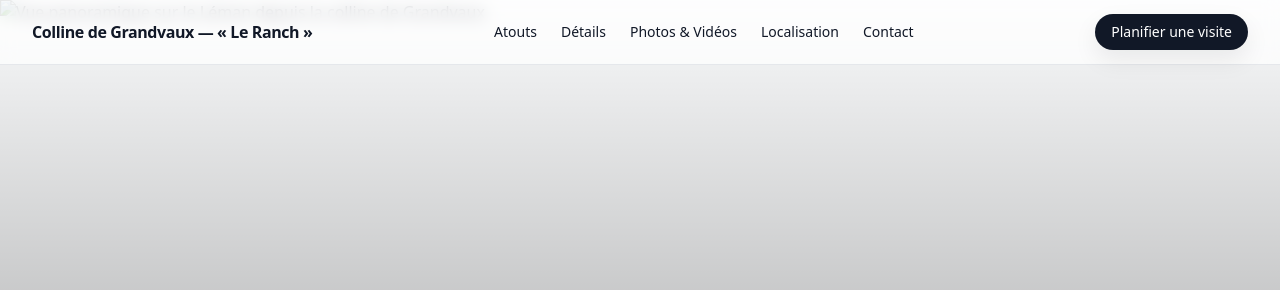
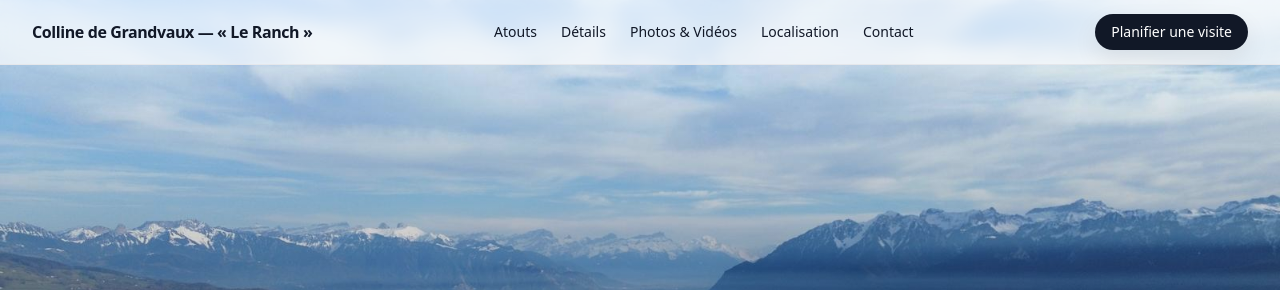
Before and after one commit to lorismichel/ranch-grandvaux, a plain HTML site: page index.html in a window 1280 px wide. Shown: the top 290 px of the page. Drawn offline with nearby package versions, Linux system fonts and the light colour scheme.

Commit message:
fixes the issue with the cover

```diff
--- a/index.html
+++ b/index.html
@@ -108,9 +108,8 @@
 
   <!-- Hero -->
   <section id="top" class="relative pt-24">
-    <div class="absolute inset-0 -z-10">
+    <div class="absolute inset-0 z-0">
       <picture>
-        <source srcset="assets/cover.webp" type="image/webp" />
         <img src="assets/cover.jpg" alt="Vue panoramique sur le Léman depuis la colline de Grandvaux" class="w-full h-[70vh] object-cover" />
       </picture>
       <div class="absolute inset-0 bg-gradient-to-t from-black/50 to-transparent"></div>
@@ -139,6 +138,7 @@
       </div>
     </div>
   </section>
+
 
   <!-- Atouts -->
   <section id="atouts" class="section py-16">
```
